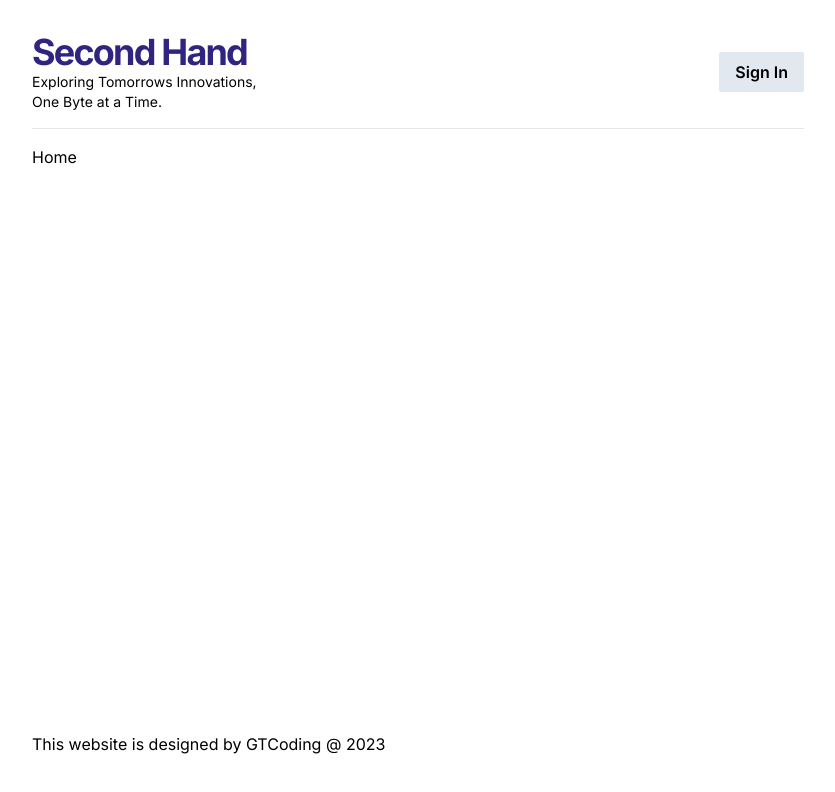
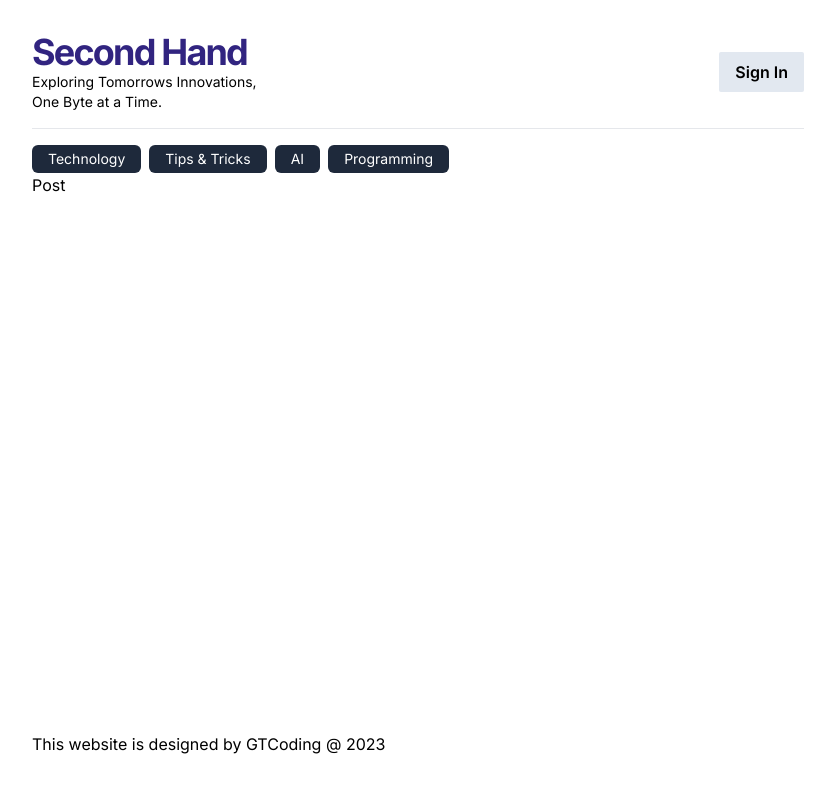
Before and after one commit to yashar6846/second-hand, a Next.js app: page / in a window 1280 px wide. Shown: the top 792 px of the page, without its empty margins (222-1057 px from the left). Built offline with nearby package versions, Linux system fonts and the light colour scheme.

Commit message:
add sidebar button

```diff
--- a/app/page.tsx
+++ b/app/page.tsx
@@ -1,7 +1,11 @@
+import { CategoriesList } from '@/components/CategoriesList'
 import Image from 'next/image'
 
 export default function Home() {
   return (
-   <main>Home</main>
+    <>
+    <CategoriesList />
+    <div className="">Post</div>
+    </>
   )
 }
--- /dev/null
+++ b/components/CategoriesList.tsx
@@ -0,0 +1,14 @@
+import {categoriesData} from "@/data"
+import Link from "next/link";
+
+export const CategoriesList = () => {
+    console.log(categoriesData);
+
+  return (
+    <div className="flex gap-2 text-sm flex-wrap">
+        {categoriesData && categoriesData.map((category)=>(
+            <Link className="px-4 py-1 rounded-md bg-slate-800 text-white cursor-pointer" href={`/categories/${category.name}`}>{category.name}</Link>
+        ))}
+    </div>
+  )
+}
--- /dev/null
+++ b/data.js
@@ -0,0 +1,18 @@
+export const categoriesData =[
+    {
+        id:"1",
+        name: "Technology"
+    },
+    {
+        id:"2",
+        name: "Tips & Tricks"
+    },
+    {
+        id:"3",
+        name: "AI"
+    },
+    {
+        id:"4",
+        name: "Programming"
+    }
+]
```
